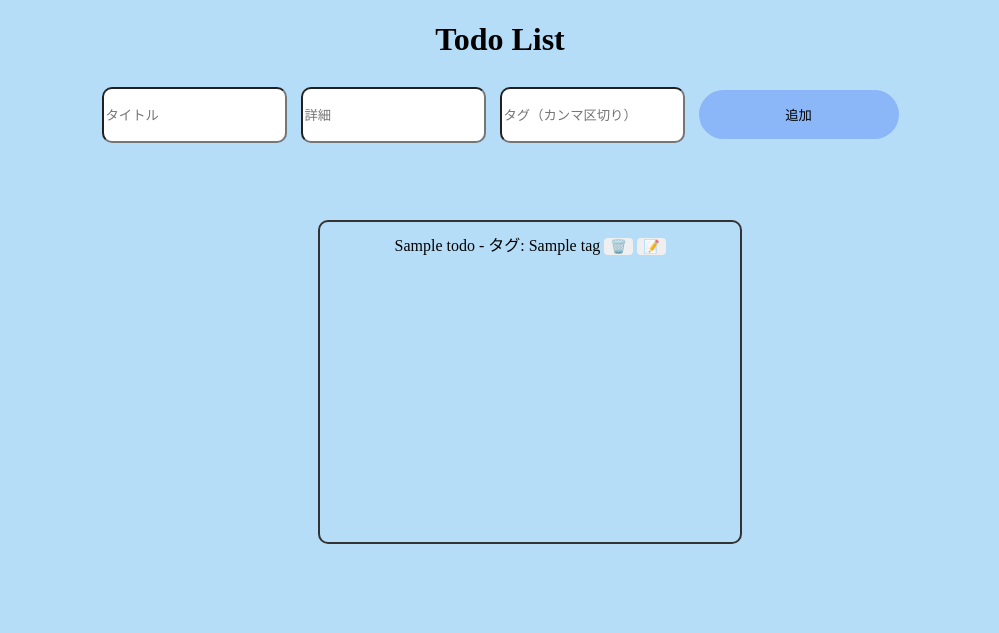
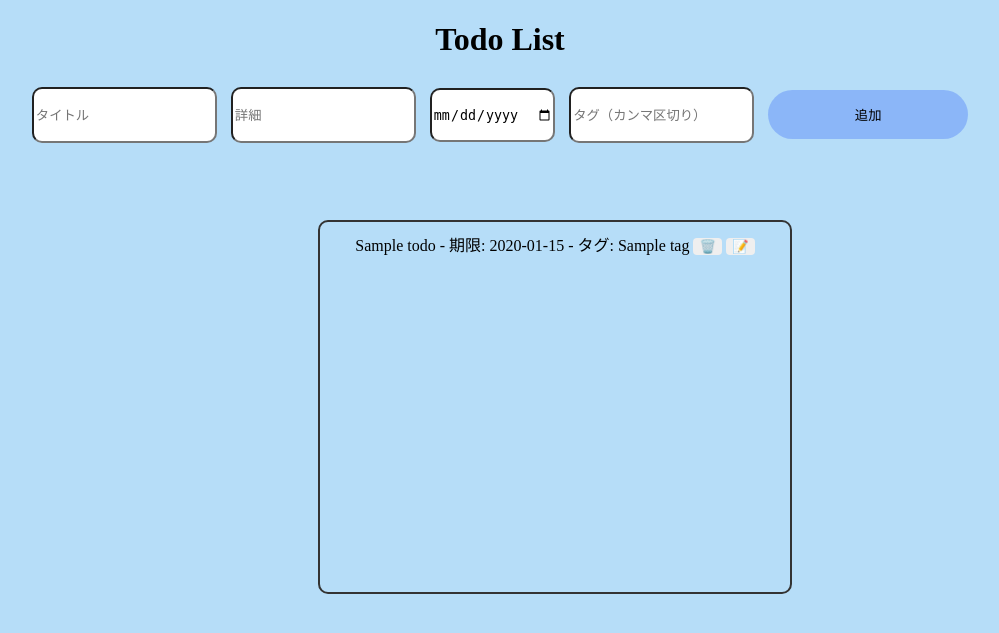
Before and after one commit to webfrontier-intern-2024/Todo-app-backend, a FastAPI app: page / in a window 1280 px wide. Shown: the top 633 px of the page, without its empty margins (140-1139 px from the left). Run offline with FastAPI, Linux system fonts and the light colour scheme; tables that the repository leaves empty hold one stand-in row (values such as "Sample post").

Commit message:
締切日の追加の途中コミット

```diff
--- a/app/main.py
+++ b/app/main.py
@@ -2,9 +2,11 @@ from fastapi import FastAPI, Request, Form, HTTPException, Depends
 from fastapi.staticfiles import StaticFiles
 from fastapi.templating import Jinja2Templates
 from sqlalchemy.orm import Session
+from sqlalchemy import Date
 from .database import get_db
 from .models import Todo, Tag
 from .schemas import TodoUpdate
+from datetime import date
 
 app = FastAPI()
 
@@ -13,7 +15,6 @@ templates = Jinja2Templates(directory="app/templates")
 
 @app.get("/")
 def read_root(request: Request, db: Session = Depends(get_db)):
-    # データベースからタスクを取得
     todos = db.query(Todo).all()
     return templates.TemplateResponse("index.html", {"request": request, "todos": todos})
 
@@ -21,13 +22,14 @@ def read_root(request: Request, db: Session = Depends(get_db)):
 def add_todo(
     title: str = Form(...),
     description: str = Form(None),
+    datetime: date = Form(...),
     tags: str = Form(None),
     db: Session = Depends(get_db)
 ):
     tags_list = tags.split(",") if tags else []
 
     try:
-        new_todo = Todo(title=title, description=description)
+        new_todo = Todo(title=title, description=description, datetime=datetime)
         db.add(new_todo)
         db.commit()
         db.refresh(new_todo)
@@ -47,7 +49,7 @@ def add_todo(
         db.commit()
 
     except Exception as e:
-        db.rollback()  # エラーが発生した場合はロールバック
+        db.rollback()
         raise HTTPException(status_code=500, detail=str(e))
 
     return {"message": "リストが追加されました"}
@@ -71,9 +73,9 @@ def update_todo(todo_id: int, todo_update: TodoUpdate, db: Session = Depends(get
     if todo is None:
         raise HTTPException(status_code=404, detail="Todo not found")
 
-    # 更新内容を適用
     todo.title = todo_update.title
     todo.description = todo_update.description
+    todo.datetime = todo_update.datetime  # datetimeの更新を追加
 
     db.commit()
     db.refresh(todo)
--- a/app/static/style.css
+++ b/app/static/style.css
@@ -15,21 +15,21 @@ h1 {
     height: 50px;
     border-radius: 10px;
     outline: none;
-    margin-right: 10px; /* ボタンとの間隔を設定 */
-    flex: 1; /* 入力フィールドが残りのスペースを埋める */
+    margin-right: 10px;
+    flex: 1;
 }
 
 .todo-list {
     text-align: center;
     list-style: none;
-    border: 2px solid #333; /* 枠線の太さと色 */
-    padding: 10px;          /* 内側の余白 */
+    border: 2px solid #333;
+    padding: 10px;          /* 内側 */
     margin: 10px 0;
-    border-radius: 10px;    /* 角を丸くする */
-    width: 400px;
+    border-radius: 10px;
+    width: 450px;
     margin-left: 450px;
     margin-top: 100px;
-    height: 300px;
+    height: 350px;
 }
 
 .todo-list a {
@@ -46,9 +46,9 @@ h1 {
     text-decoration: none;
     text-align: center;
     margin: 10px 0;
-    border: none;  /* 枠線を消す */
-    outline: none; /* フォーカス時の枠線を消す */
-    cursor: pointer; /* マウスポインタをポインターに変更 */
+    border: none;
+    outline: none;
+    cursor: pointer;
 }
 
 .todo-form button:hover {
--- a/app/templates/index copy.html
+++ b/app/templates/index copy.html
@@ -25,9 +25,8 @@
                     <li>
                         {{ todo.title }} - 期限: {{ todo.deadline }} - タグ:
                         {% for tag in todo.tags %}
-                        {{ tag.name }}{% if not loop.last %}, {% endif %}
+                            {{ tag.name }}{% if not loop.last %}, {% endif %}
                         {% endfor %}
-                        <!-- todo.idを削除関数に渡す -->
                         <button class="trash" onclick="deleteTodo({{ todo.id }})">🗑️</button>
                         <button class="edit" onclick="editTodo('{{ todo.id }}', '{{ todo.title }}', '{{ todo.deadline }}', '{{ todo.tags | join(', ') }}')">📝</button>
                     </li>
--- a/app/templates/index.html
+++ b/app/templates/index.html
@@ -10,26 +10,30 @@
     <div class="container">
         <h1>Todo List</h1>
 
-        <!-- タスク追加フォーム -->
         <form action="/add/" method="post" class="todo-form">
             <input type="text" name="title" placeholder="タイトル" required>
             <input type="text" name="description" placeholder="詳細">
+            <input type="date" name="datetime" required>
             <input type="text" name="tags" placeholder="タグ（カンマ区切り）">
             <button type="submit">追加</button>
         </form>
 
-        <!-- タスク一覧の表示 -->
         <ul class="todo-list">
             {% if todos %}
                 {% for todo in todos %}
                     <li>
-                        {{ todo.title }} - タグ:
+                        {{ todo.title }} - 期限:
+                        {% if todo.datetime %}
+                            {{ todo.datetime.strftime('%Y-%m-%d') }}
+                        {% else %}
+                            未設定
+                        {% endif %}
+                        - タグ:
                         {% for tag in todo.tags %}
                             {{ tag.name }}{% if not loop.last %}, {% endif %}
                         {% endfor %}
-                        <!-- todo.idを削除関数に渡す -->
                         <button class="trash" onclick="deleteTodo({{ todo.id }})">🗑️</button>
-                        <button class="edit" onclick="editTodo('{{ todo.id }}', '{{ todo.title }}', '{{ todo.description }}', '{{ todo.tags | join(', ') }}')">📝</button>
+                        <button class="edit" onclick="editTodo('{{ todo.id }}', '{{ todo.title }}', '{{ todo.description }}', '{{ todo.tags | join(', ') }}', '{{ todo.datetime.strftime('%Y-%m-%d') if todo.datetime else '' }}')">📝</button>
                     </li>
                 {% endfor %}
             {% else %}
@@ -44,20 +48,20 @@
                 })
                 .then(response => {
                     if (response.ok) {
-                        location.reload();  // タスクが削除されたらページをリロード
+                        location.reload();
                     } else {
                         console.error('削除に失敗しました');
                     }
                 });
             }
 
-            function editTodo(id, title, description, tags) {
+            function editTodo(id, title, description, tags, datetime) {
                 const newTitle = prompt("新しいタイトルを入力してください:", title);
                 const newDescription = prompt("新しい説明を入力してください:", description);
-                const newTags = prompt("新しいタグをカンマ区切りで入力してください:", tags);
+                const newTags = prompt("新しいタグを入力してください:", tags);
+                const newDatetime = prompt("新しい締切日を入力してください (YYYY-MM-DD):", datetime);
 
-                if (newTitle !== null && newDescription !== null && newTags !== null) {
-                    // APIリクエストの送信
+                if (newTitle !== null && newDescription !== null && newTags !== null && newDatetime !== null) {
                     fetch(`/todos/${id}`, {
                         method: 'PUT',
                         headers: {
@@ -67,6 +71,7 @@
                             title: newTitle,
                             description: newDescription,
                             tags: newTags.split(',').map(tag => tag.trim()),
+                            datetime: newDatetime
                         }),
                     })
                     .then(response => {
```
Also changed, not shown: app/models.py (+11 -2 lines).
